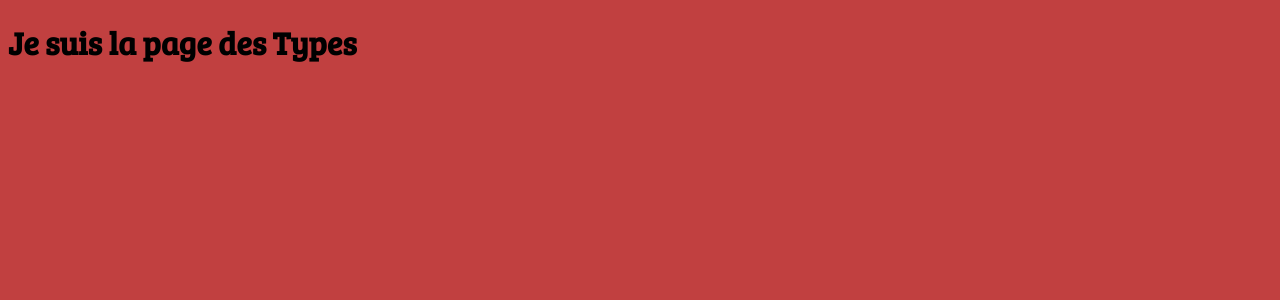
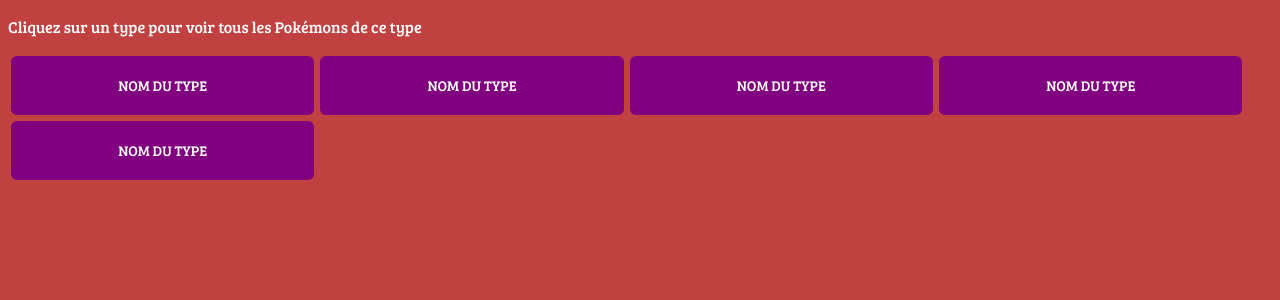
Before and after one commit to MarieLouPLevasseur/Pokedex, a PHP site: template app/views/type_list.tpl.php in a window 1280 px wide. Shown: the part 71-371 px from the top of the page. Run offline with PHP 8.4, Linux system fonts and the light colour scheme; the template is opened without the code that fills it: most values are stand-ins (such as "Sample title", 1, 10 or a date in 2020); data that the repository does not hold is empty.

Commit message:
HTML page des Types

```diff
--- a/app/views/type_list.tpl.php
+++ b/app/views/type_list.tpl.php
@@ -1 +1,13 @@
-<h1>Je suis la page des Types</h1>
+<section class="types">
+<p>Cliquez sur un type pour voir tous les Pokémons de ce type</p>
+
+<div class="types-container">
+
+    <div class="typeItem" style="background-color:#COULEUR DU TYPE"><p><a href="#">NOM DU TYPE</a></p></div>
+    <div class="typeItem" style="background-color:#COULEUR DU TYPE"><p><a href="#">NOM DU TYPE</a></p></div>
+    <div class="typeItem" style="background-color:#COULEUR DU TYPE"><p><a href="#">NOM DU TYPE</a></p></div>
+    <div class="typeItem" style="background-color:#COULEUR DU TYPE"><p><a href="#">NOM DU TYPE</a></p></div>
+    <div class="typeItem" style="background-color:#COULEUR DU TYPE"><p><a href="#">NOM DU TYPE</a></p></div>
+
+</div>
+</section>
--- a/public/css/style.css
+++ b/public/css/style.css
@@ -202,3 +202,32 @@ body{
     color: white;
     text-decoration: none;
 }
+
+/* Page des Types */
+
+
+
+.types p{
+    color:white;
+}
+.types a{
+    color:white;
+    text-decoration: none;
+}
+
+.types-container{
+    display: flex;
+    flex-wrap: wrap;
+    flex-direction: row;
+}
+
+.typeItem{
+    background-color: purple;
+    border-radius: 6px;
+    margin: 3px;
+    padding: 5px 50px 5px 50px;
+    text-align: center;
+    width: 24%;
+    font-size: 0.9em;
+
+}
```
